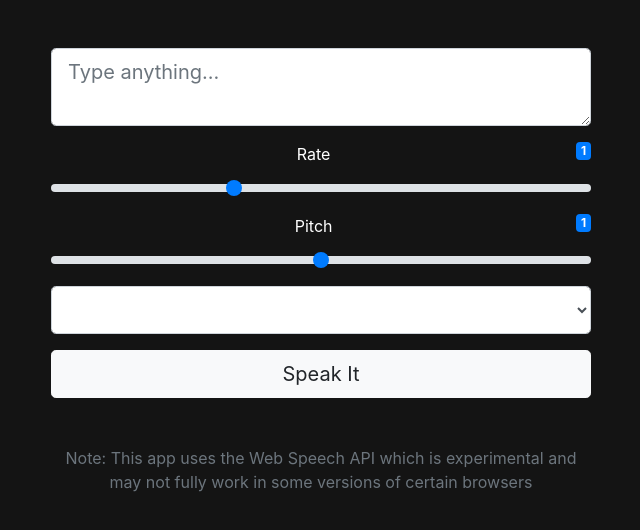
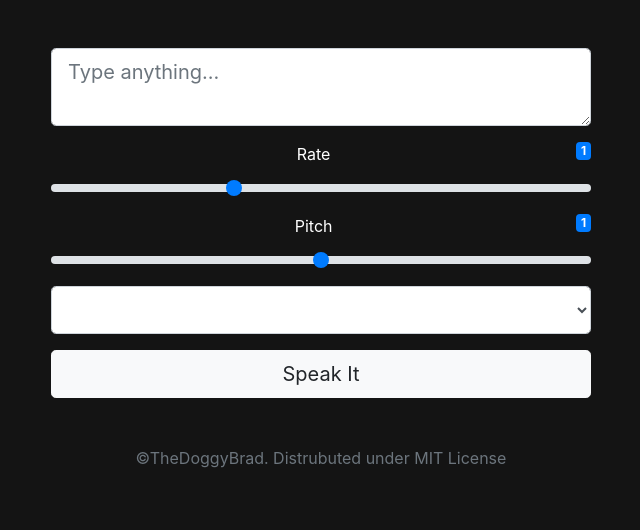
Before and after one commit to thedoggybrad/text2speech, a plain HTML site: page index.html in a window 1280 px wide. Shown: the whole page, without its empty margins (319-959 px from the left). Drawn offline with nearby package versions, Linux system fonts and the light colour scheme.

Commit message:
Update index.html

```diff
--- a/index.html
+++ b/index.html
@@ -42,7 +42,8 @@
           <button class="btn btn-light btn-lg btn-block">Speak It</button>
         </form>
 
-        <p class="text-secondary"> Note: This app uses the Web Speech API which is experimental and may not fully work in some versions of certain browsers</p>
+        <p class="text-secondary">©TheDoggyBrad. Distrubuted under MIT License
+</p>
       </div>
     </div>
   </div>
```
